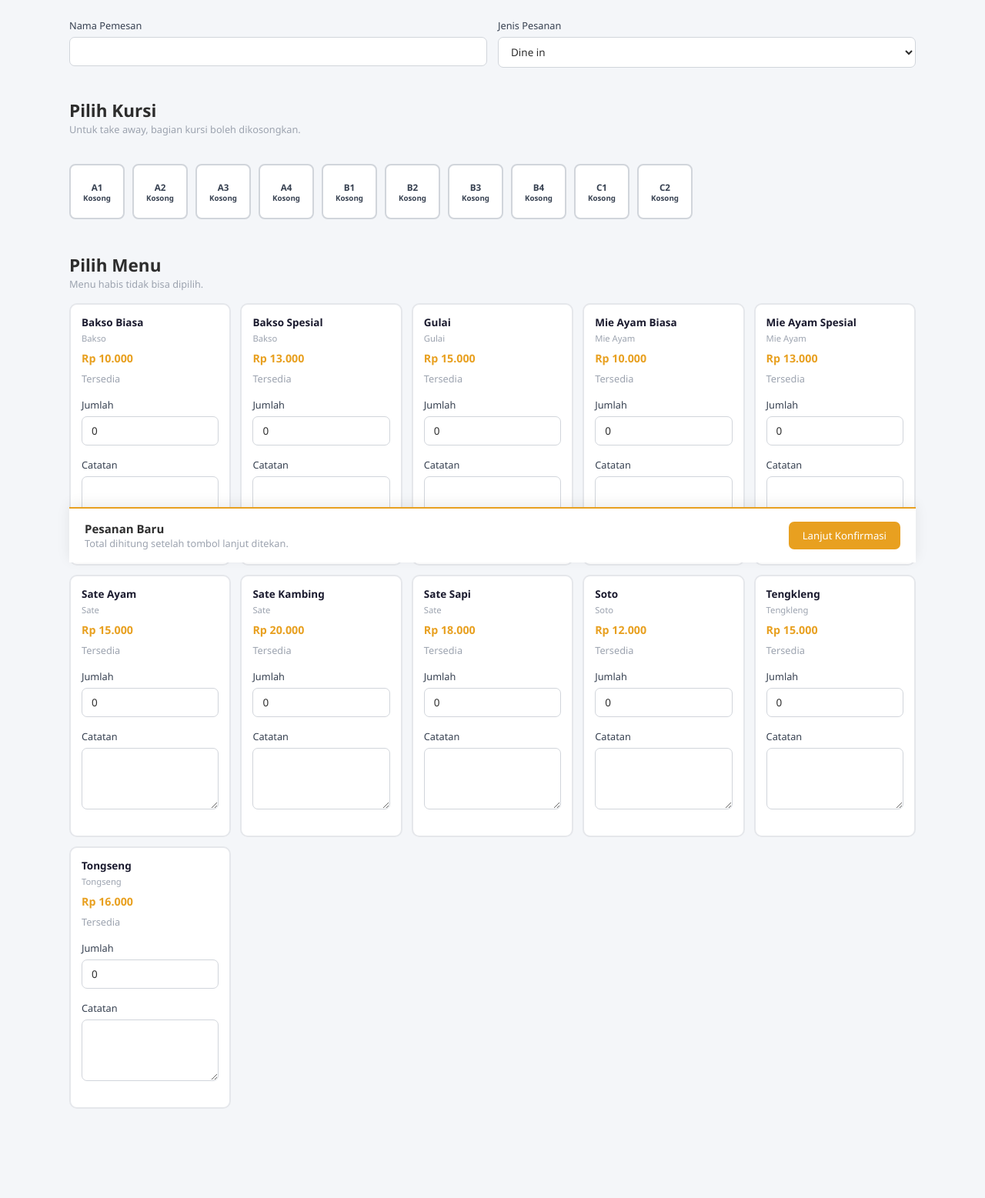
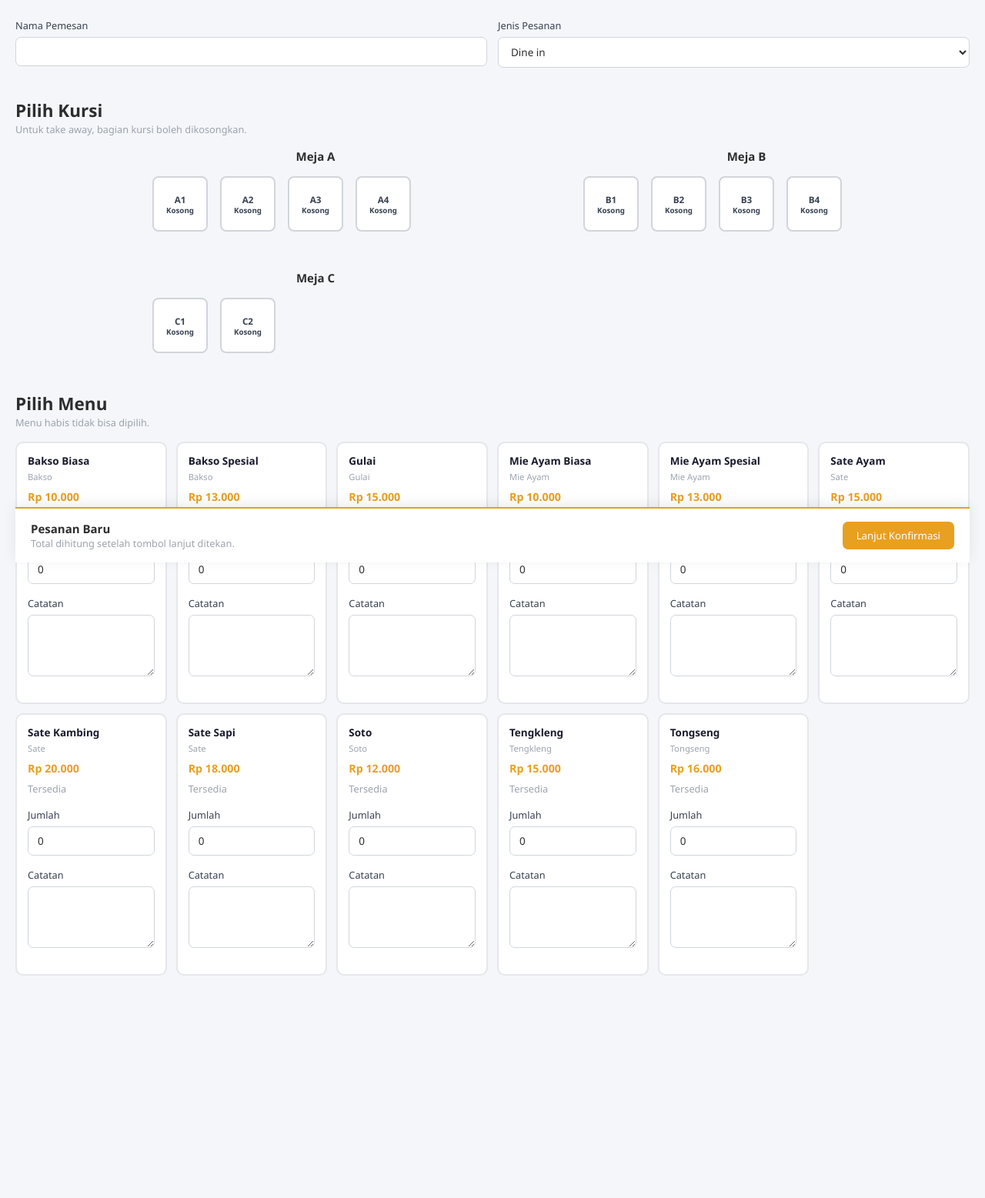
Before and after one commit to hill-py/moro_kangen, a PHP site: page /pelanggan/index.php in a window 1280 px wide. Shown: the part 69-1626 px from the top of the page at 77% size. After the commit the page ends 1337 px from the top, so only its background shows below. Run offline with PHP 8.4, Linux system fonts and the light colour scheme; data comes from the database, SQL or seed files in the repository.

Commit message:
update layout denah kursi pelanggan

```diff
--- a/assets/css/style.css
+++ b/assets/css/style.css
@@ -531,13 +531,30 @@ tbody tr:hover {
 /* ------------------------------------------------------------
    DENAH KURSI
    ------------------------------------------------------------ */
+
 .denah-grid {
-  display: flex;
-  flex-wrap: wrap;
-  gap: 10px;
-  padding: 20px 0;
+    display: flex;
+    justify-content: flex-start;
+    gap: 140px;
+    margin-bottom: 50px;
+    padding-left: 180px;
 }
 
+.denah-kelompok-wrap {
+    width: 420px;
+}
+
+.judul-grup {
+    text-align: center;
+    margin-bottom: 16px;
+}
+
+.denah-kelompok {
+    display: grid;
+    grid-template-columns: repeat(5, 72px);
+    gap: 16px;
+    justify-content: center;
+}
 .kursi-box {
   width: 72px;
   height: 72px;
@@ -616,7 +633,7 @@ tbody tr:hover {
 }
 
 .pelanggan-container {
-  max-width: 1100px;
+  max-width: 1400px;
   margin: 0 auto;
 }
 
@@ -912,3 +929,11 @@ tbody tr:hover {
     grid-template-columns: 1fr;
   }
 }
+
+/* ------------------------------------------------------------
+   Disable Kursi
+   ------------------------------------------------------------ */
+.area-kursi.disabled {
+    opacity: 0.4;
+    pointer-events: none;
+}
--- a/pelanggan/index.php
+++ b/pelanggan/index.php
@@ -270,10 +270,44 @@ if ($action === 'submit' && count($errors) === 0) {
           <h2>Pilih Kursi</h2>
           <p class="text-muted mb-16">Untuk take away, bagian kursi boleh dikosongkan.</p>
 
-          <div class="denah-grid">
-            <?php foreach ($kursi as $row): ?>
+          <?php
+$grupKursi = [];
+
+foreach ($kursi as $row) {
+
+    preg_match('/^[A-Z]+/', $row['nomor_kursi'], $match);
+
+    $huruf = $match[0] ?? 'LAIN';
+
+    $grupKursi[$huruf][] = $row;
+}
+
+$pasanganGrup = array_chunk(
+    array_keys($grupKursi),
+    2
+);
+?>
+
+<?php foreach ($pasanganGrup as $pair): ?>
+
+<div class="denah-grid area-kursi">
+
+    <?php foreach ($pair as $huruf): ?>
+
+        <div class="denah-kelompok-wrap">
+
+            <h4 class="judul-grup">
+                Meja <?= h($huruf) ?>
+            </h4>
+
+            <div class="denah-kelompok">
+
+                <?php foreach ($grupKursi[$huruf] as $row): ?>
+
                     <?php $isKosong = $row['status'] === 'kosong'; ?>
+
                     <label class="kursi-choice">
+
                         <input
                             type="radio"
                             name="id_kursi"
@@ -281,13 +315,26 @@ if ($action === 'submit' && count($errors) === 0) {
                             <?= !$isKosong ? 'disabled' : '' ?>
                             <?= (string) $posted['id_kursi'] === (string) $row['id_kursi'] ? 'checked' : '' ?>
                         >
+
                         <span class="kursi-box <?= $isKosong ? 'kosong' : 'terisi' ?>">
                             <span><?= h($row['nomor_kursi']) ?></span>
                             <small><?= $isKosong ? 'Kosong' : 'Terisi' ?></small>
                         </span>
+
                     </label>
+
                 <?php endforeach; ?>
+
             </div>
+
+        </div>
+
+    <?php endforeach; ?>
+
+</div>
+
+<?php endforeach; ?>
+
         </section>
 
         <section class="panel mb-24">
@@ -345,5 +392,51 @@ if ($action === 'submit' && count($errors) === 0) {
       </form>
     <?php endif; ?>
   </main>
+  <script>
+
+document.addEventListener('DOMContentLoaded', function () {
+
+    const jenisPesanan =
+        document.getElementById('jenis_pesanan');
+
+    const areaKursi =
+        document.querySelectorAll('.area-kursi');
+
+    const radioKursi =
+        document.querySelectorAll(
+            'input[name="id_kursi"]'
+        );
+
+    function toggleKursi() {
+
+        if (jenisPesanan.value === 'take_away') {
+
+            areaKursi.forEach(function(item) {
+                item.classList.add('disabled');
+            });
+
+            radioKursi.forEach(function(radio) {
+                radio.checked = false;
+            });
+
+        } else {
+
+            areaKursi.forEach(function(item) {
+                item.classList.remove('disabled');
+            });
+
+        }
+    }
+
+    toggleKursi();
+
+    jenisPesanan.addEventListener(
+        'change',
+        toggleKursi
+    );
+
+});
+
+</script>
 </body>
 </html>
```
Lines whose indentation alone changed are shown as unchanged.
